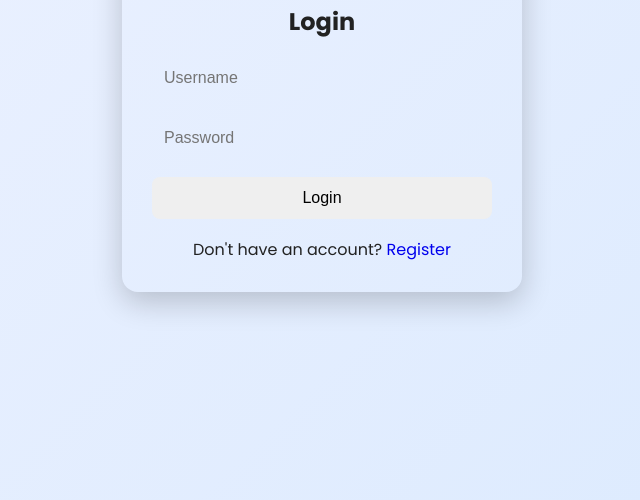
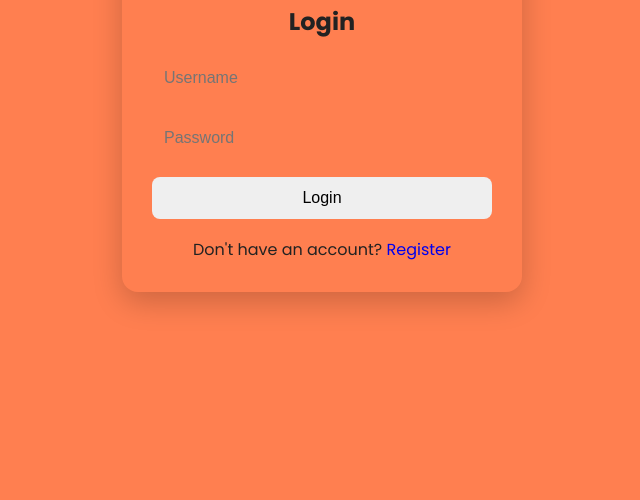
Before and after one commit to DevanshKarania/todo-app, a website built with Vite: page client/index.html in a window 1280 px wide. Shown: the part 300-800 px from the top of the page, without its empty margins (318-958 px from the left). Built offline with nearby package versions, Linux system fonts and the light colour scheme; no server answers.

Commit message:
more changes

```diff
--- a/client/src/styles/main.css
+++ b/client/src/styles/main.css
@@ -8,7 +8,7 @@
 
 body {
     font-family: "Poppins", sans-serif;
-    background: linear-gradient(135deg, #eef2ff, #dbeafe);
+    background: coral;
     color: var(--text);
     min-height: 100vh;
     transition: var(--transition);
```
